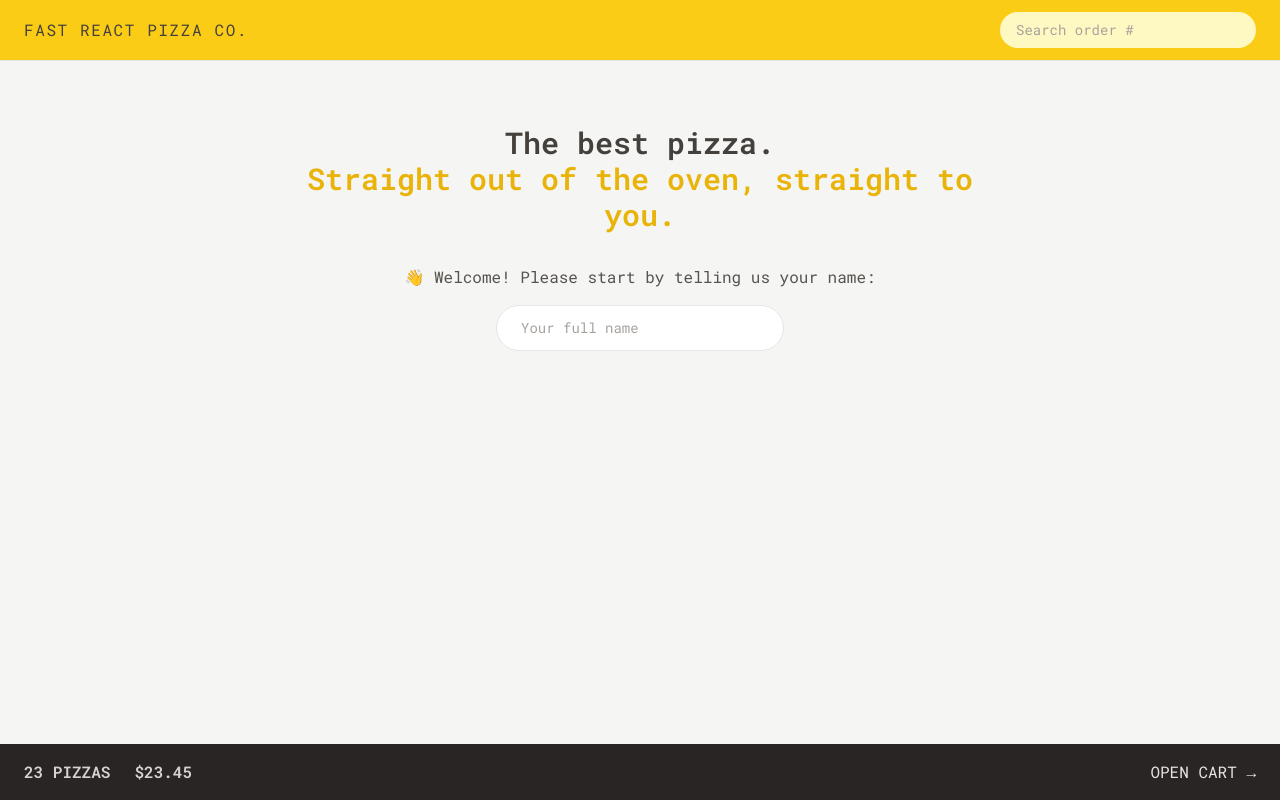
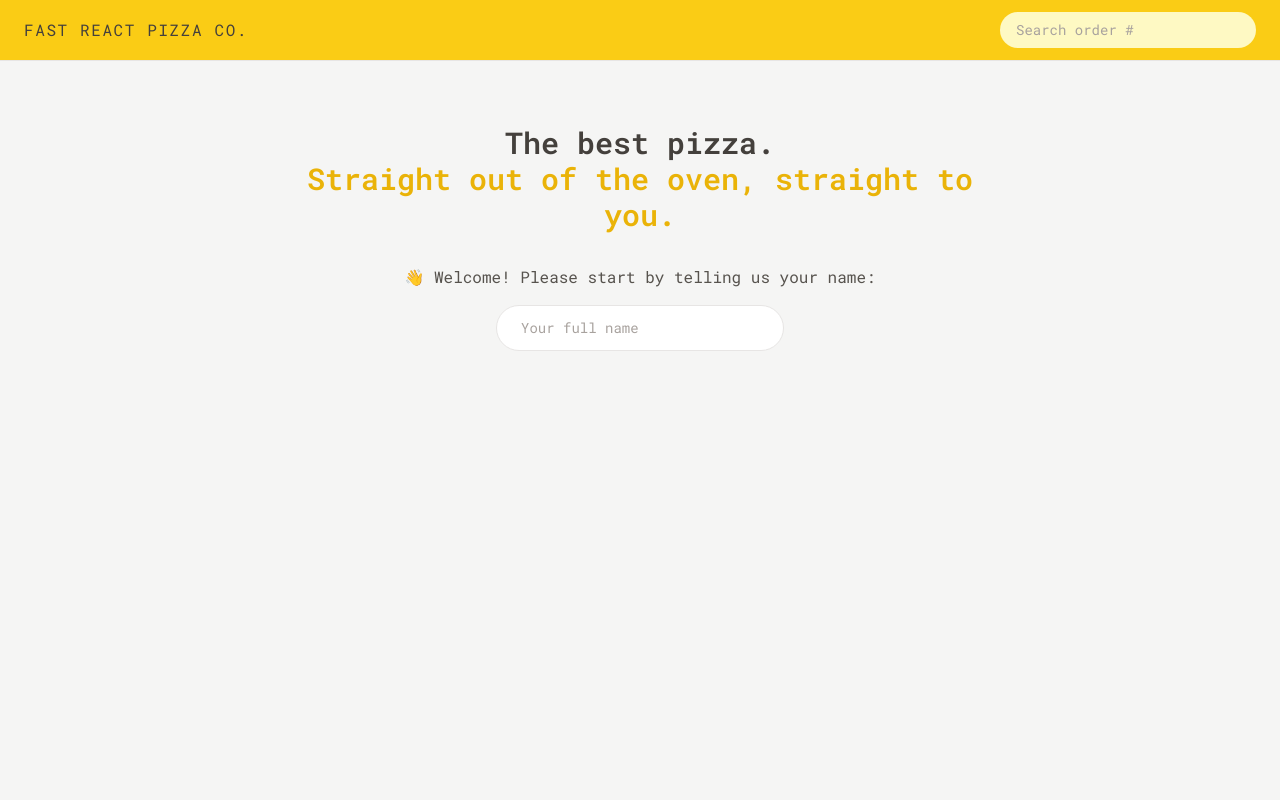
Before and after one commit to Trung-Hieu-Dev/react-fast-pizza-app, a React (Vite) app: page / in a window 1280 px wide. Built offline with nearby package versions, Linux system fonts and the light colour scheme.

Commit message:
Building the Cart Overview With Redux Selectors

```diff
--- a/src/features/cart/CartOverview.jsx
+++ b/src/features/cart/CartOverview.jsx
@@ -1,12 +1,22 @@
+import { useSelector } from "react-redux";
 import { Link } from "react-router-dom";
+import {
+  getTotalPrice,
+  getTotalQuantity,
+} from "../../features/cart/cartSlice.js";
+import { formatCurrency } from "../../utils/helpers.js";
 
 function CartOverview() {
+  const totalCartQuantity = useSelector(getTotalQuantity);
+  const totalCartPrice = useSelector(getTotalPrice);
+
+  if (!totalCartQuantity) return null;
+
   return (
-    <div
-      className="flex items-center justify-between bg-stone-800 text-sm md:text-base text-stone-200 uppercase p-4 sm:px-6">
+    <div className="flex items-center justify-between bg-stone-800 text-sm md:text-base text-stone-200 uppercase p-4 sm:px-6">
       <p className="font-semibold text-stone-300 space-x-4 sm:space-x-6">
-        <span>23 pizzas</span>
-        <span>$23.45</span>
+        <span>{totalCartQuantity} pizzas</span>
+        <span>{formatCurrency(totalCartPrice)}</span>
       </p>
       <Link to="/cart">Open cart &rarr;</Link>
     </div>
--- a/src/features/cart/cartSlice.js
+++ b/src/features/cart/cartSlice.js
@@ -13,7 +13,6 @@
     },
     deleteItem(state, action) {
       // payload = pizzaId
-      // state.cart.splice(action.payload, 1);
       state.cart = state.cart.filter((item) => item.pizzaId !== action.payload);
     },
     increaseItemQuantity(state, action) {
@@ -36,6 +35,8 @@
   },
 });
 
+export default cartSlice.reducer;
+
 export const {
   addItem,
   deleteItem,
@@ -43,4 +44,13 @@
   decreaseItemQuantity,
   clearCart,
 } = cartSlice.actions;
-export default cartSlice.reducer;
+
+export const getTotalQuantity = (state) =>
+  state.cart.cart.reduce((total, item) => {
+    return total + item.quantity;
+  }, 0);
+
+export const getTotalPrice = (state) =>
+  state.cart.cart.reduce((total, item) => {
+    return total + item.totalPrice;
+  }, 0);
```
